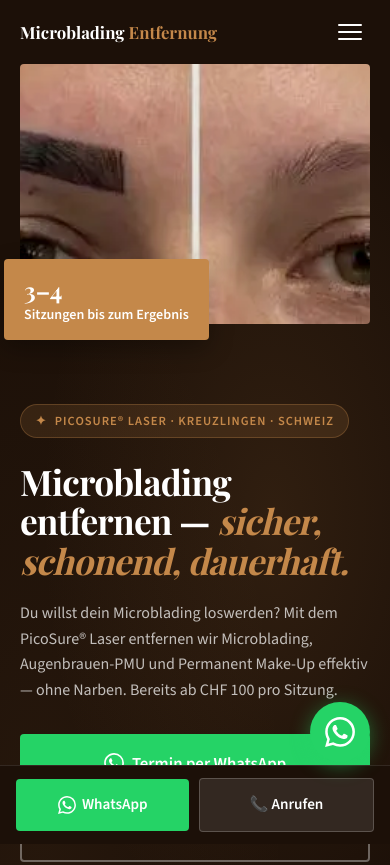
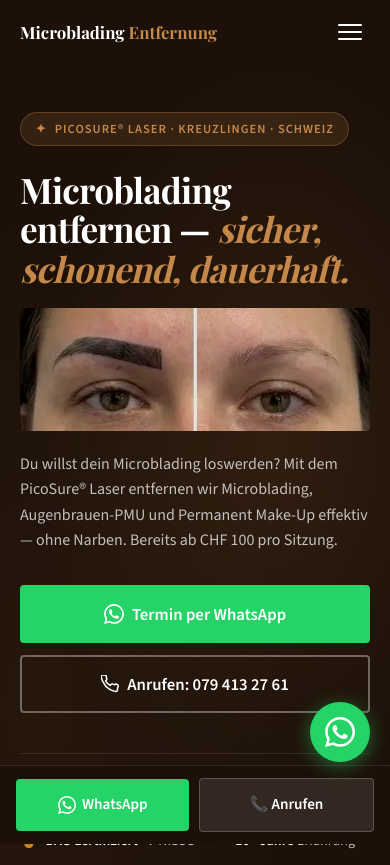
Before and after one commit to jakobautomation/microblading-entfernung.ch, a plain HTML site: page index.html in a window 390 px wide. Shown: the top 865 px of the page. Drawn offline with nearby package versions, Linux system fonts and the light colour scheme; no server answers; a web font is replaced by a local one.

Commit message:
Hero: Bild auf Mobile nach H1, auf Desktop rechts neben Text

```diff
--- a/css/style.css
+++ b/css/style.css
@@ -298,19 +298,30 @@ strong { font-weight: 600; }
 }
 .hero-img img {
   width: 100%;
-  height: clamp(260px, 45vw, 400px);
-  object-fit: cover;
-  object-position: center;
+  height: auto;
+  object-fit: contain;
   border-radius: var(--radius);
   filter: brightness(0.9) contrast(1.05);
 }
+/* Mobile-only Bild (nach H1) */
+.hero-img-mobile {
+  display: block;
+  margin: 1.25rem 0;
+}
+.hero-img-mobile img {
+  width: 100%;
+  height: auto;
+  border-radius: var(--radius);
+  filter: brightness(0.9) contrast(1.05);
+}
+/* Desktop: Mobile-Bild ausblenden, Original-Bild einblenden */
 @media (min-width: 1024px) {
-  .hero-img img {
-    height: auto;
-    max-height: 380px;
-    object-fit: contain;
-    object-position: center;
-  }
+  .hero-img-mobile { display: none; }
+  .hero-img img { max-height: 380px; }
+}
+/* Mobile: Original-Bild (rechte Spalte) ausblenden */
+@media (max-width: 1023px) {
+  .hero-img { display: none; }
 }
 .hero-img-badge {
   position: absolute;
--- a/index.html
+++ b/index.html
@@ -20,7 +20,7 @@
   <link rel="preconnect" href="https://fonts.gstatic.com" crossorigin>
   <link rel="preload" href="https://fonts.googleapis.com/css2?family=Playfair+Display:ital,wght@0,400;0,700;1,400&family=Source+Sans+3:wght@300;400;600&display=swap" as="style" onload="this.onload=null;this.rel='stylesheet'">
   <noscript><link rel="stylesheet" href="https://fonts.googleapis.com/css2?family=Playfair+Display:ital,wght@0,400;0,700;1,400&family=Source+Sans+3:wght@300;400;600&display=swap"></noscript>
-  <link rel="stylesheet" href="/css/style.css?v=7">
+  <link rel="stylesheet" href="/css/style.css?v=10">
   <script type="application/ld+json">
   {
     "@context": "https://schema.org",
@@ -113,6 +113,9 @@
           <span>✦</span> PicoSure® Laser · Kreuzlingen · Schweiz
         </div>
         <h1>Microblading entfernen — <em>sicher, schonend, dauerhaft.</em></h1>
+        <div class="hero-img-mobile">
+          <img src="/images/vorhernachher2.webp" alt="Microblading Entfernung Vorher Nachher Ergebnis" width="600" height="480" loading="eager" decoding="async">
+        </div>
         <p class="hero-sub">Du willst dein Microblading loswerden? Mit dem PicoSure® Laser entfernen wir Microblading, Augenbrauen-PMU und Permanent Make-Up effektiv — ohne Narben. Bereits ab CHF 100 pro Sitzung.</p>
         <div class="hero-ctas">
           <a href="https://wa.me/41794132761?text=Hallo%2C%20ich%20m%C3%B6chte%20einen%20Termin%20zur%20Microblading-Entfernung%20vereinbaren." class="btn btn-whatsapp btn-lg" target="_blank" rel="noopener" aria-label="Termin per WhatsApp vereinbaren">
```
